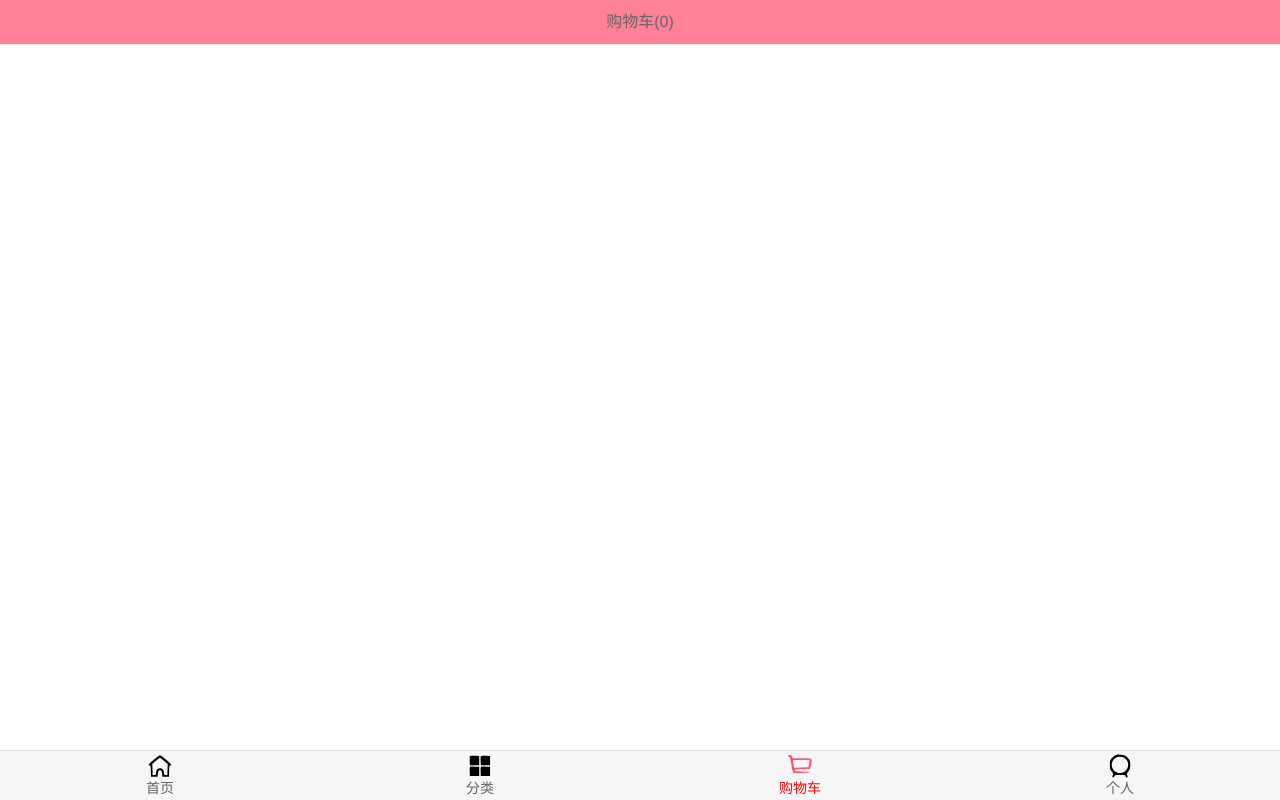
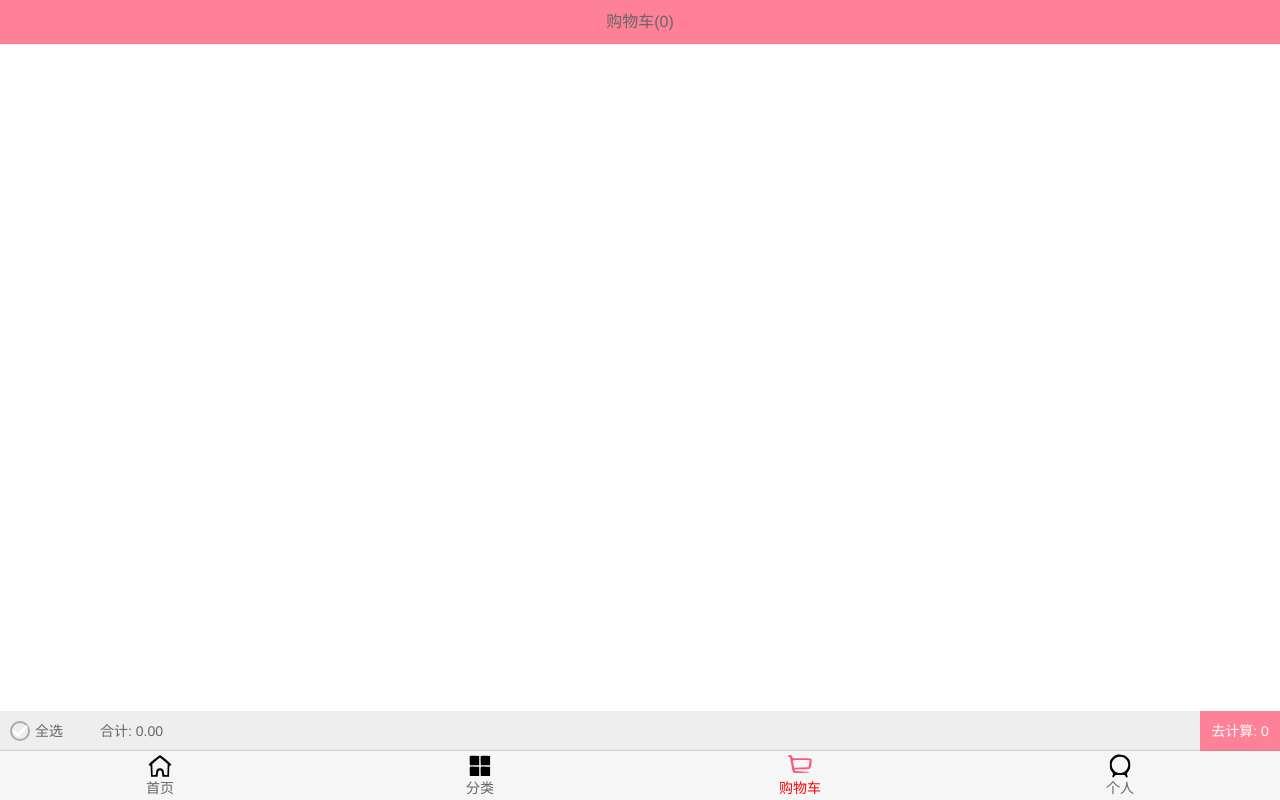
Before and after one commit to HYP-hu/mall-2, a Vue app: page /cart in a window 1280 px wide. Built offline with nearby package versions, Linux system fonts and the light colour scheme; the HTML template or start-up script is replaced by a standard one.

Commit message:
购物车界面开发 单选多选 商品价格数量等

```diff
--- a/src/views/cart/Cart.vue
+++ b/src/views/cart/Cart.vue
@@ -7,6 +7,7 @@
     <!--商品列表-->
     <cart-list></cart-list>
     <!--底部汇总-->
+    <cart-bottom-bar></cart-bottom-bar>
   </div>
 </template>
 
@@ -16,11 +17,14 @@ import NavBar from "components/common/navbar/NavBar";
 import { mapGetters } from "vuex";
 
 import CartList from "./childCompos/CartList";
+import CartBottomBar from "./childCompos/CartBottomBar";
+
 export default {
   name: "Cart",
   components: {
     NavBar,
-    CartList
+    CartList,
+    CartBottomBar
   },
   computed: {
     // 两种语法
--- /dev/null
+++ b/src/views/cart/childCompos/CartBottomBar.vue
@@ -0,0 +1,88 @@
+<template>
+  <div class="cart-bottom-bar">
+    <div class="check-content">
+      <check-button
+        class="check-all"
+        :is-checked="isCheckALL"
+        @click.native="checkAll"
+      ></check-button>
+      <span>全选</span>
+    </div>
+    <div class="totalPrice">合计: {{ totalPrice }}</div>
+    <div class="calculate">去计算: {{ checkLength }}</div>
+  </div>
+</template>
+
+<script>
+import CheckButton from "components/content/checkbutton/CheckButton";
+import { mapGetters } from "vuex";
+
+export default {
+  name: "CartBottomBar",
+  components: {
+    CheckButton
+  },
+  computed: {
+    totalPrice() {
+      return this.cartList
+        .filter(item => item.checked)
+        .reduce(
+          (preValue, currentValue) =>
+            preValue + currentValue.price * currentValue.count,
+          0
+        )
+        .toFixed(2);
+    },
+    isCheckALL() {
+      return this.cartList.length
+        ? this.cartList.every(item => item.checked)
+        : false;
+    },
+    checkLength() {
+      return this.cartList.filter(item => item.checked).length;
+    },
+    ...mapGetters(["cartList"])
+  },
+  methods: {
+    checkAll() {
+      let isCheck = this.isCheckALL;
+      this.cartList.map(item => (item.checked = !isCheck));
+    }
+  }
+};
+</script>
+
+<style scoped>
+.cart-bottom-bar {
+  height: 40px;
+  background-color: #eeeeee;
+  line-height: 40px;
+  display: flex;
+  /*bottom: 40px;*/
+  position: relative;
+  font-size: 14px;
+}
+.check-all {
+  width: 20px;
+  height: 20px;
+  /* line-height有继承性;*/
+  line-height: 20px;
+  margin-right: 5px;
+}
+.check-content {
+  display: flex;
+  align-items: center;
+  margin-left: 10px;
+  width: 60px;
+}
+.totalPrice {
+  margin-left: 30px;
+  flex: 1
+}
+.calculate {
+  width: 80px;
+  background-color: #ff8198;
+  color: #ffffff;
+  text-align: center;
+}
+</style>
--- a/src/views/cart/childCompos/CartList.vue
+++ b/src/views/cart/childCompos/CartList.vue
@@ -26,15 +26,14 @@ export default {
   },
   activated() {
     // 解决scrollHeight的问题，刷新高度使可滚动
-    this.$refs.scroll.refresh()
-
+    this.$refs.scroll.refresh();
   }
 };
 </script>
 
 <style scoped>
 .cart-list {
-  height: calc(100% - 93px);
+  height: calc(100% - 93px - 40px);
   /*position: relative;*/
   /*height: calc(100% - 93px);*/
 
```
Also changed, not shown: src/components/common/toast/Toast.vue (added, +13 -0 lines).
